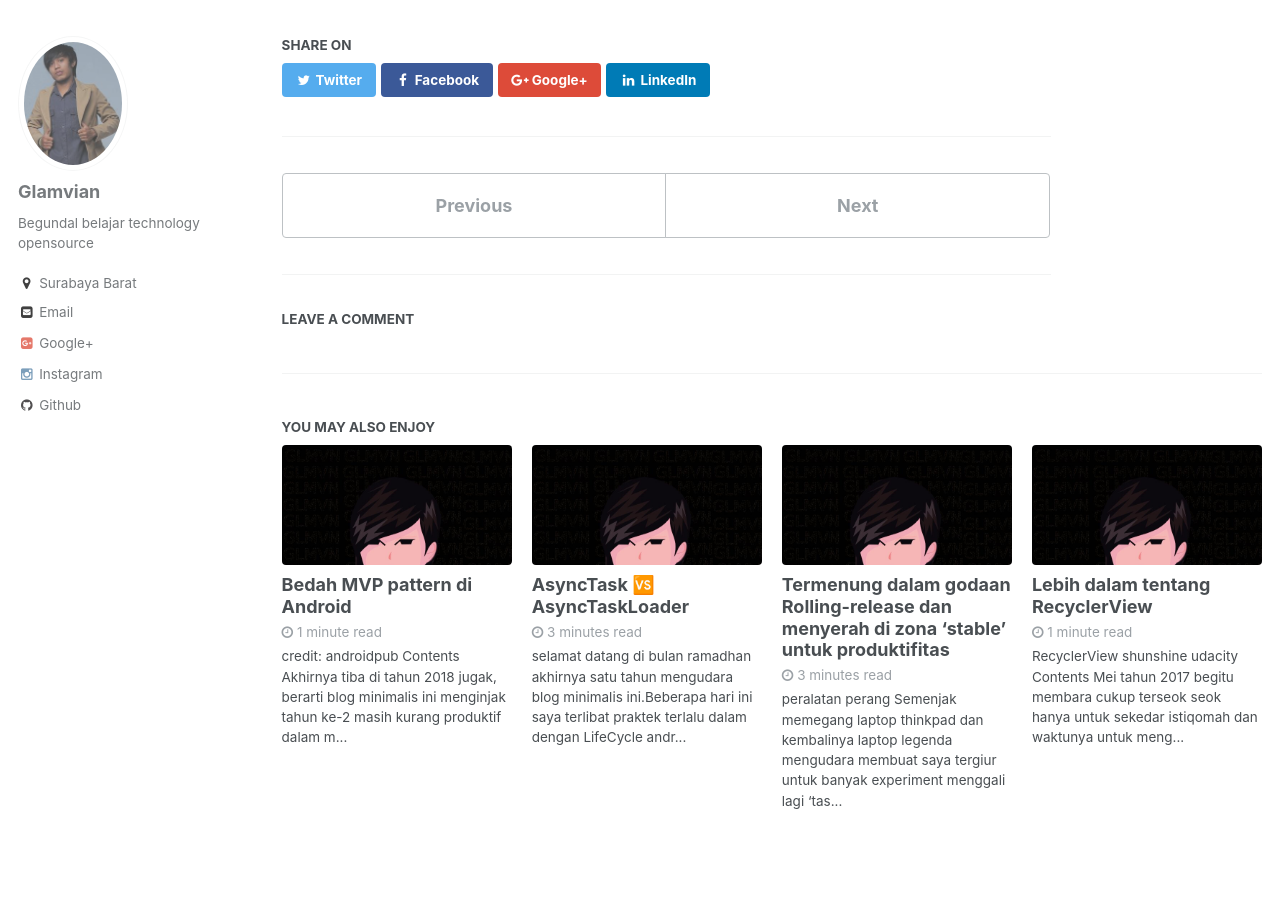
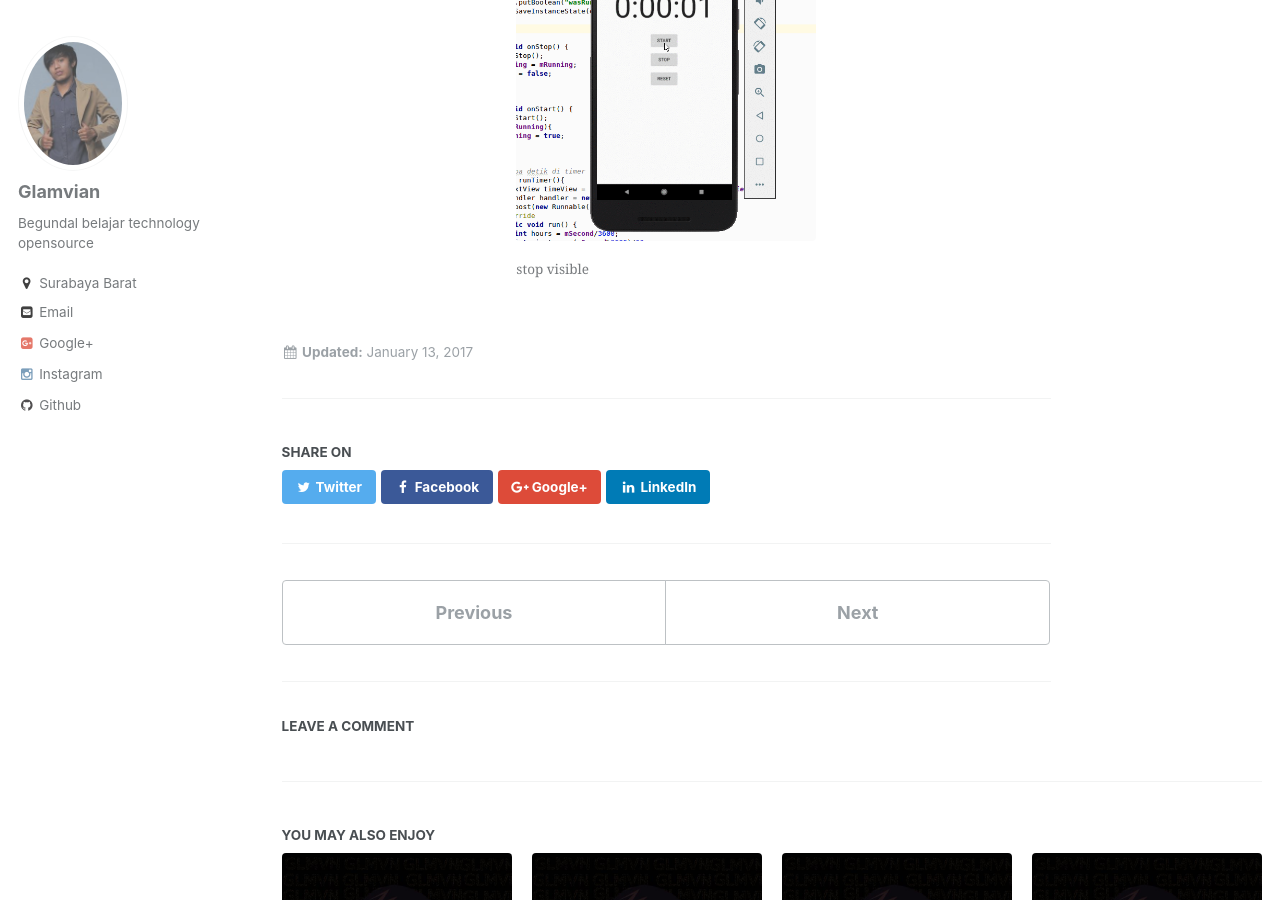
Before and after one commit to piyan13/glamvian12, a Jekyll site: the page built from _posts/2017-01-13-Mendalami-LifeCycle-Activity.md, in a window 1280 px wide and 900 px high, scrolled down 8082 px. Built offline with Jekyll 4.4.1, drawn with Linux system fonts in a browser that asks for light colours; comment, search, counter and statistics services are not loaded.

Commit message:
edit post mendalami lifecycle test visible invisible and visible again

````diff
--- a/_posts/2017-01-13-Mendalami-LifeCycle-Activity.md
+++ b/_posts/2017-01-13-Mendalami-LifeCycle-Activity.md
@@ -140,3 +140,8 @@ waktunya override method onStop()
         }
     }
 ```
+
+<figure style="width:300px" class="align-center">
+<img src="/images/visiblestp.gif">
+<figcaption>stop visible</figcaption>
+</figure>
````
Also changed, not shown: images/visiblestp.gif (added), 3 other files.
